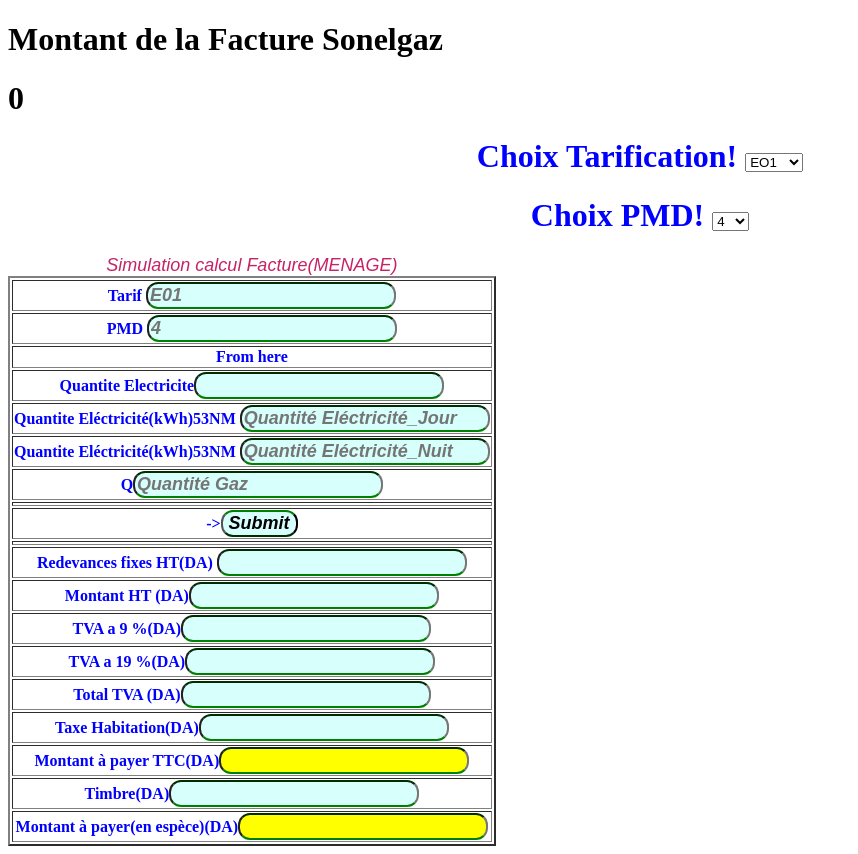
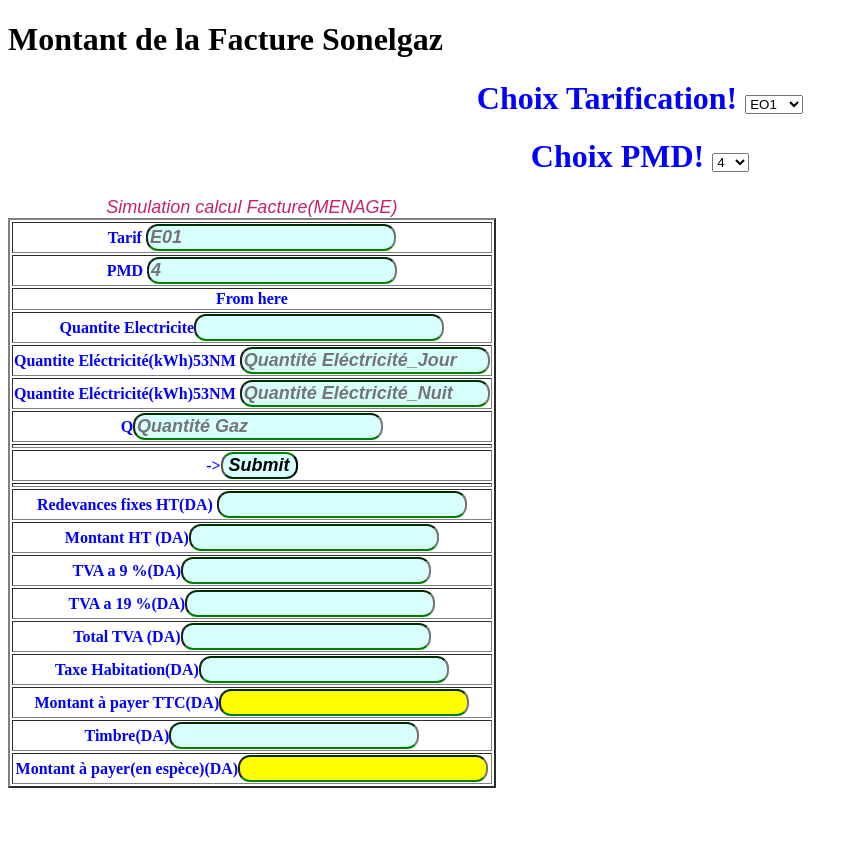
Before and after one commit to kaderbendjebbar/new, a plain HTML site: page index.html in a window 1280 px wide. Shown: the whole page, without its empty margins (0-858 px from the left). After the commit the page ends 800 px from the top, so only its background shows below. Drawn offline with Linux system fonts and the light colour scheme.

Commit message:
Update index.html

```diff
--- a/index.html
+++ b/index.html
@@ -12,7 +12,7 @@
 
 
 <h1>Montant de la Facture Sonelgaz</h1>
-<h1 id = 'counter'>0</h1>
+<h1 id = 'counter'></h1>
  <div id ="table">
    <TABLE id = "05" border="2"
     summary="Cette table calcul montant de la facture
```
